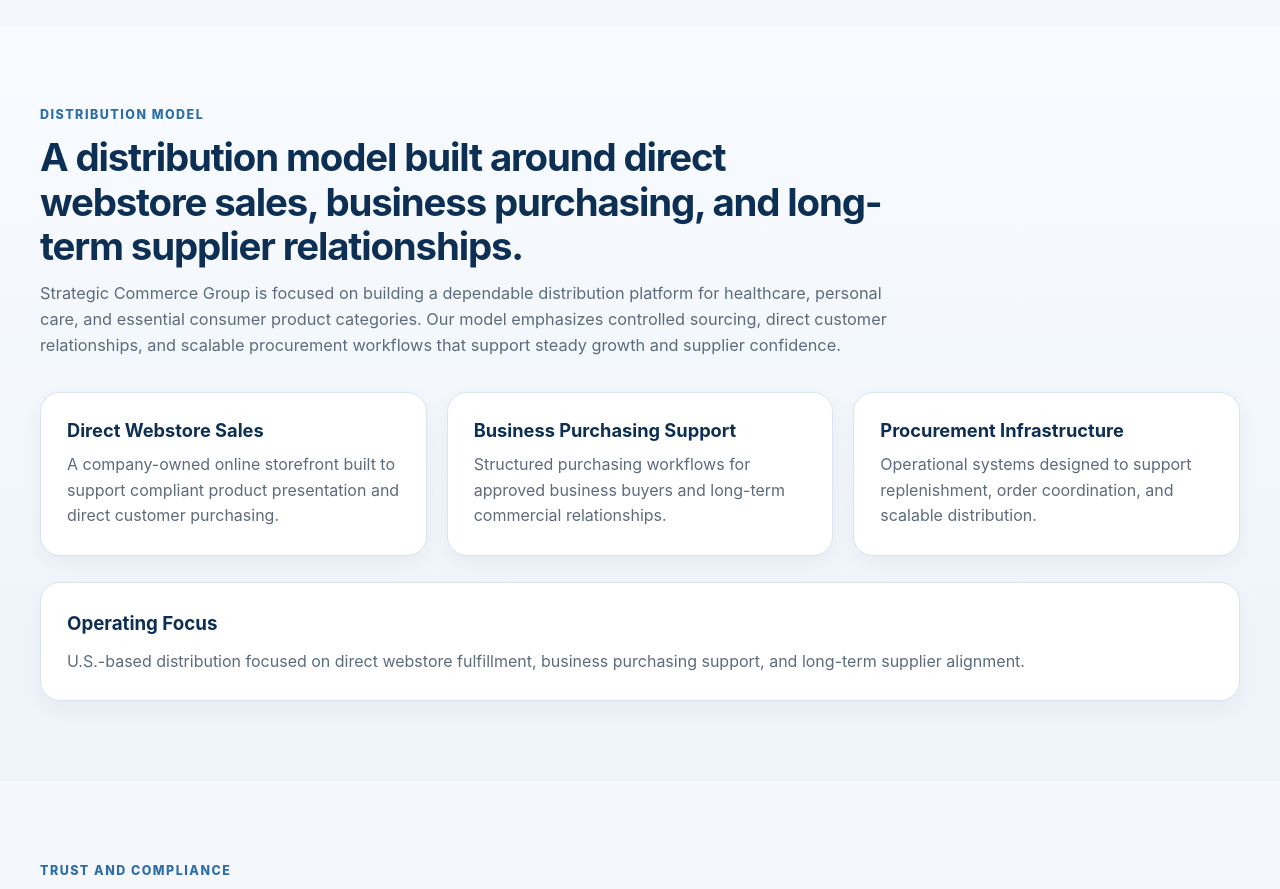
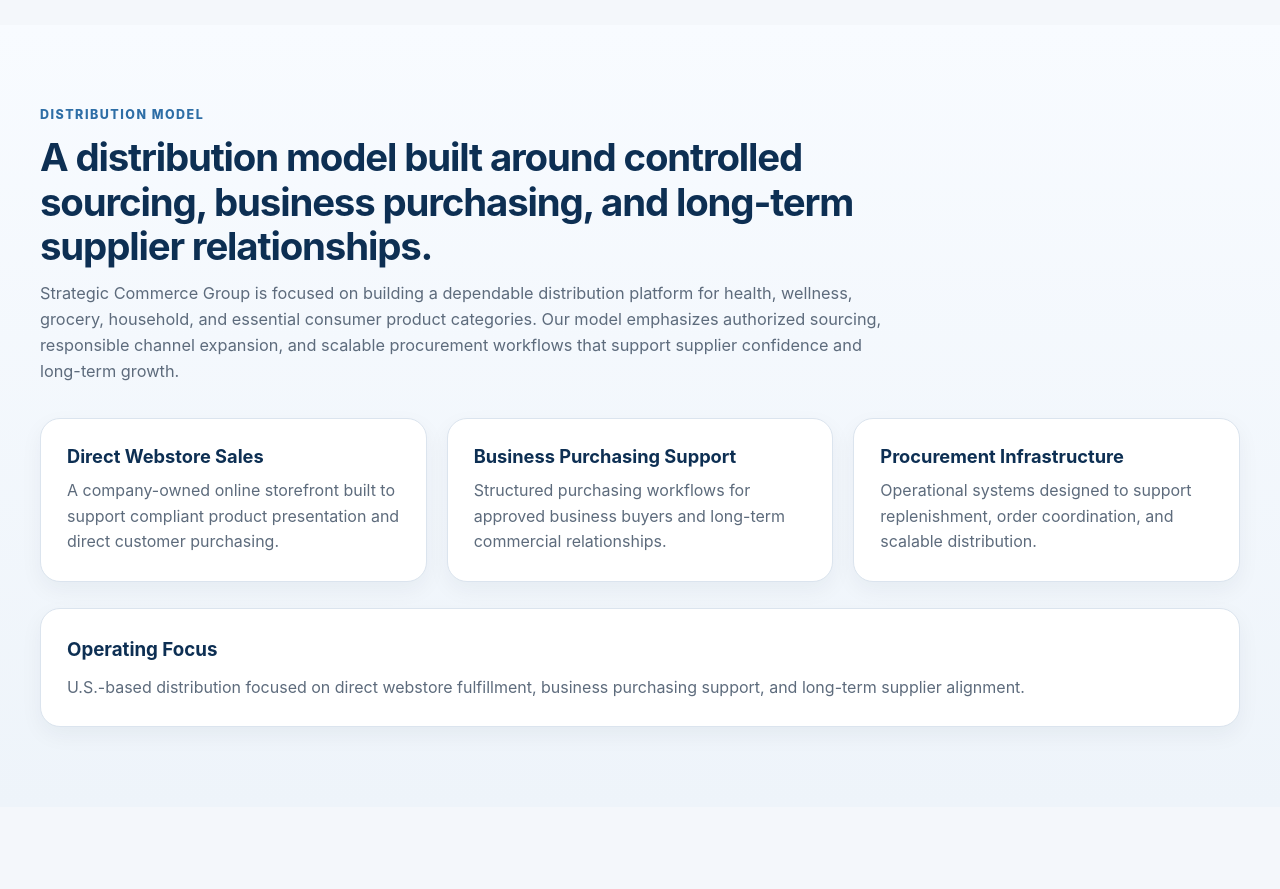
Before and after one commit to larryfelix66/strategic-commerce-group-site, a React (Vite) app: page / in a window 1280 px wide. Shown: the part 3080-3969 px from the top of the page. Built offline with nearby package versions, Linux system fonts and the light colour scheme.

Commit message:
Update App.jsx

```diff
--- a/src/App.jsx
+++ b/src/App.jsx
@@ -320,10 +320,10 @@
         <section className="section gradient-soft" id="distribution">
           <div className="container">
             <SectionHeading
-              eyebrow="Distribution model"
-              title="A distribution model built around direct webstore sales, business purchasing, and long-term supplier relationships."
-              text="Strategic Commerce Group is focused on building a dependable distribution platform for healthcare, personal care, and essential consumer product categories. Our model emphasizes controlled sourcing, direct customer relationships, and scalable procurement workflows that support steady growth and supplier confidence."
-            />
+  eyebrow="Distribution model"
+  title="A distribution model built around controlled sourcing, business purchasing, and long-term supplier relationships."
+  text="Strategic Commerce Group is focused on building a dependable distribution platform for health, wellness, grocery, household, and essential consumer product categories. Our model emphasizes authorized sourcing, responsible channel expansion, and scalable procurement workflows that support supplier confidence and long-term growth."
+/>
 
             <div className="grid three-up">
               <Card
```
